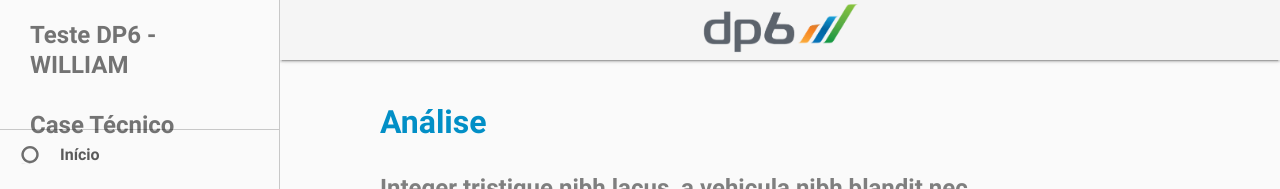
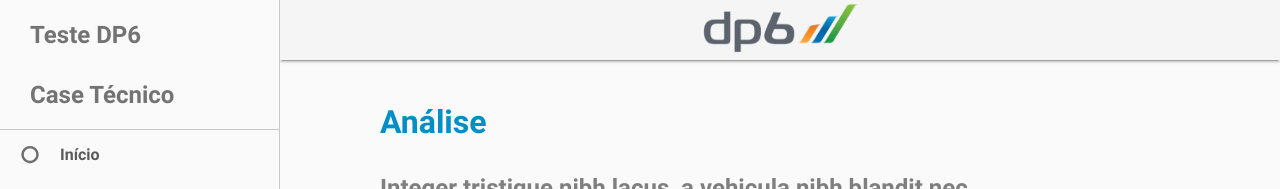
Before and after one commit to wtalmeida/case-dp6, a plain HTML site: page analise.html in a window 1280 px wide. Shown: the top 189 px of the page. Drawn offline with Linux system fonts and the light colour scheme.

Commit message:
Case DP6 - William

```diff
--- a/analise.html
+++ b/analise.html
@@ -33,7 +33,7 @@
   <div class="menu-backdrop"></div>
   <nav class="menu">
     <img class="menu-fechar" src="img/icon/x_cinza.png" alt="Fechar Menu">
-    <div class="menu-header"><a href="/">Teste DP6 - WILLIAM<br><br>Case Técnico</a></div>
+    <div class="menu-header"><a href="/">Teste DP6<br><br>Case Técnico</a></div>
     <ul class="menu-lista">
       <li class="menu-lista-item">
         <a href="index.html" class="menu-lista-link menu-lista-index">Início</a>
```
Also changed, not shown: index.html (+1 -1 lines), sobre.html (+1 -1 lines).
